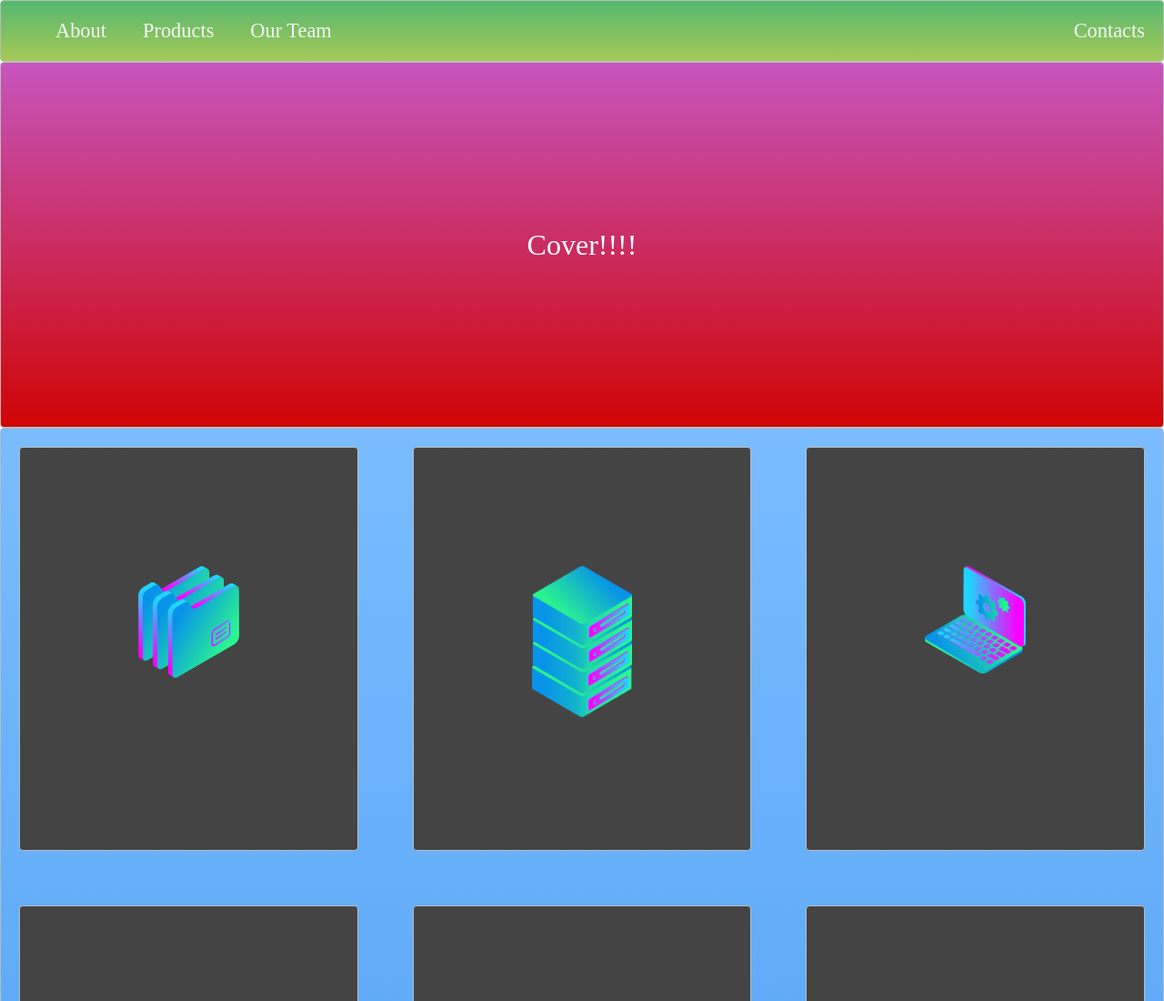
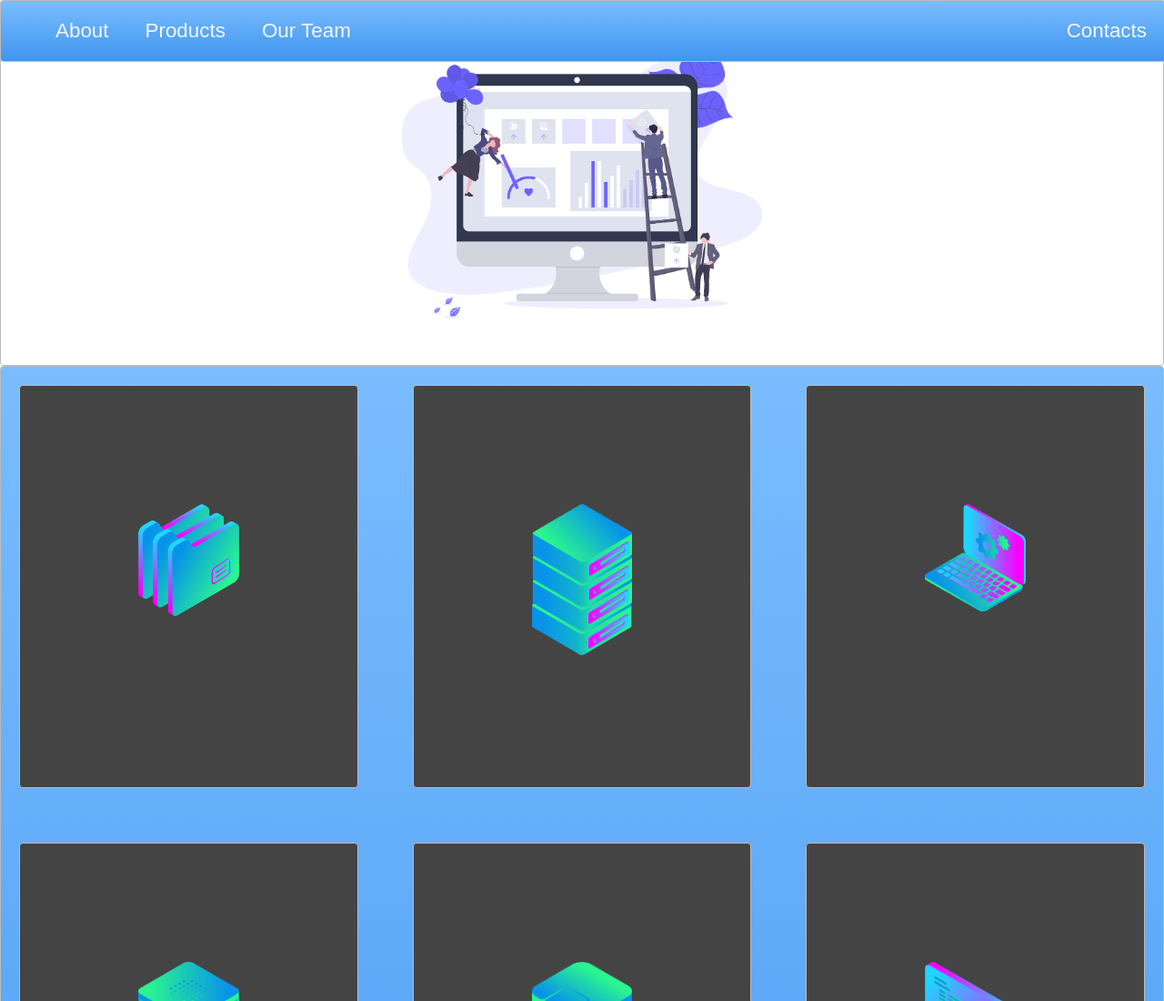
Before and after one commit to kyanvalipour/Flexbox-and-Grid-Challenge, a plain HTML site: page project-start/index.html in a window 1280 px wide. Shown: the top 1100 px of the page at 91% size. Drawn offline with Linux system fonts and the light colour scheme.

Commit message:
Changing the layout
Added new cover photo and made cards rotate 7 degrees.

```diff
--- a/project-start/index.html
+++ b/project-start/index.html
@@ -7,7 +7,7 @@
 </head>
 
 <body>
-  <nav class="zone green">
+  <nav class="zone blue sticky">
     <ul class="main-nav">
       <li><a href="">About</a></li>
       <li><a href="">Products</a></li>
@@ -15,7 +15,7 @@
       <li class="push"><a href="">Contacts</a></li>
     </ul>
   </nav>
-  <div class="container zone red">Cover!!!!</div>
+  <div class="container zone"><img class="cover" src="img/undraw.png" alt=""></div>
   <div class="zone blue grid-wrapper">
     <div class="box zone"> <img src="./img/files_2.png" alt=""></div>
     <div class="box zone"> <img src="./img/server_2_2.png" alt=""></div>
--- a/project-start/style.css
+++ b/project-start/style.css
@@ -1,5 +1,6 @@
 body {
     margin: auto 0;
+    font-family: Arial;
 }
 
 .zone {
@@ -19,7 +20,20 @@ body {
     box-shadow:rgba(0,0,0,0.8) 0px 5px 15px, inset rgba(0,0,0,0.15) 0px -10px 20px;
 }
 
+.box:hover {
+    -webkit-transform: rotate(-7deg);
+    -moz-transform:rotate(-7deg);
+    -o-transform:rotate(-7deg);
+    transform:rotate(-7deg);
+}
+
 /* NAV */
+.sticky {
+    position: fixed;
+    top: 0;
+    width: 100%;
+}
+
 .main-nav {
     display: flex;
     list-style: none;
@@ -53,6 +67,10 @@ a {
     align-items: center;
     justify-content: center;
     height: 50vh;
+}
+
+.cover {
+    width: 30rem;
 }
 
 /* GRID */
```
